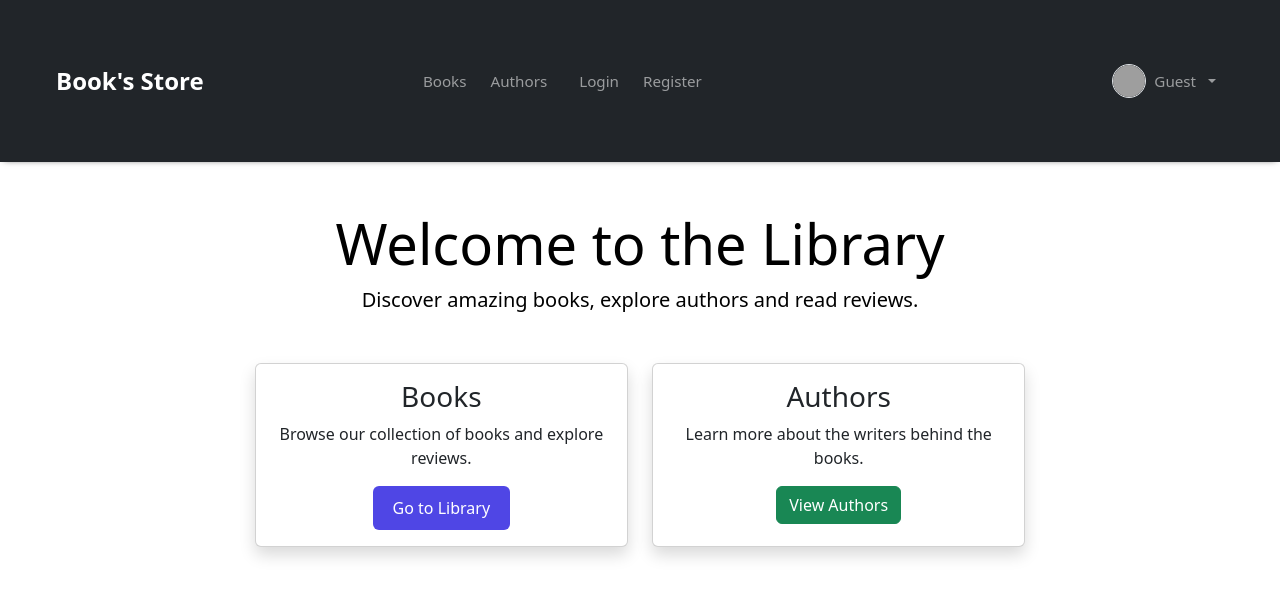
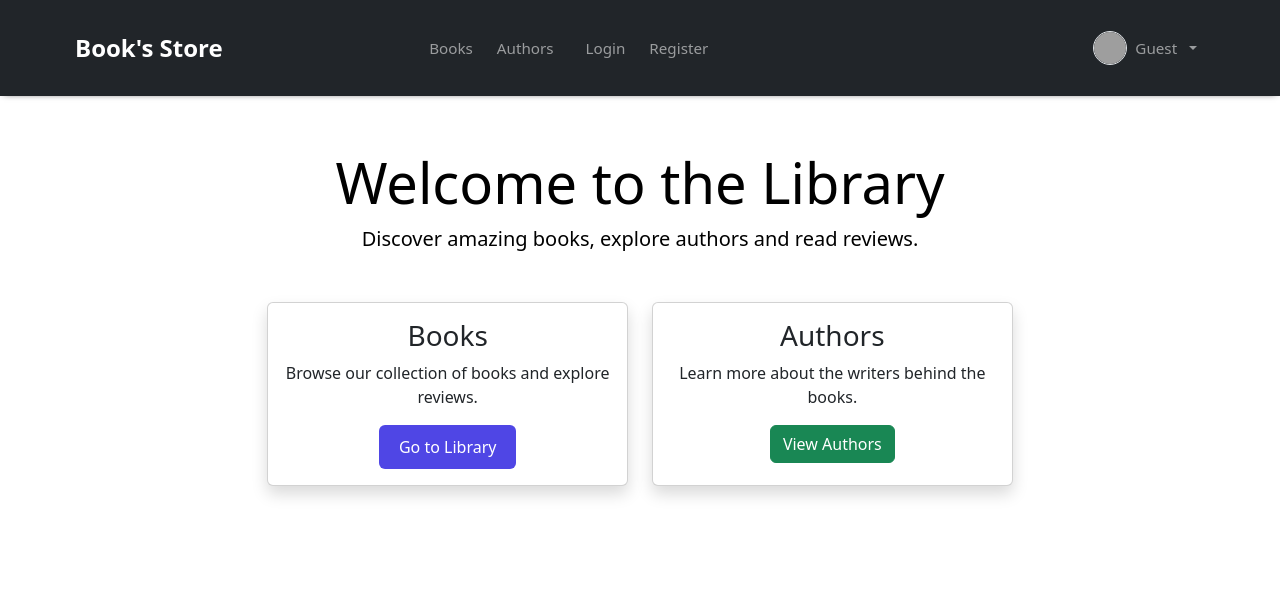
Before and after one commit to Nikhil-g7cr/final-project, a React (Vite) app in the folder books-ts/: page / in a window 1280 px wide. Shown: the top 596 px of the page. Built offline with nearby package versions, Linux system fonts and the light colour scheme; grey boxes are pictures that could not be loaded.

Commit message:
Added the 80px nav height

```diff
--- a/books-ts/src/App.css
+++ b/books-ts/src/App.css
@@ -121,8 +121,9 @@ body {
 }
 
 .container {
-  padding: 20px;
-  max-width: 1200px;
+  padding: 5px;
+  /* max-width: 1200px; */
+  height: 80px;
   margin: 0 auto;
 }
 
@@ -595,12 +596,6 @@ body {
   background-color: darkgreen;
 }
 
-.container {
-    max-width: 1200px;
-    margin: 3rem auto;
-    padding: 0 1rem;
-}
-
 .userheader {
     display: flex;
     justify-content: space-between;
```
